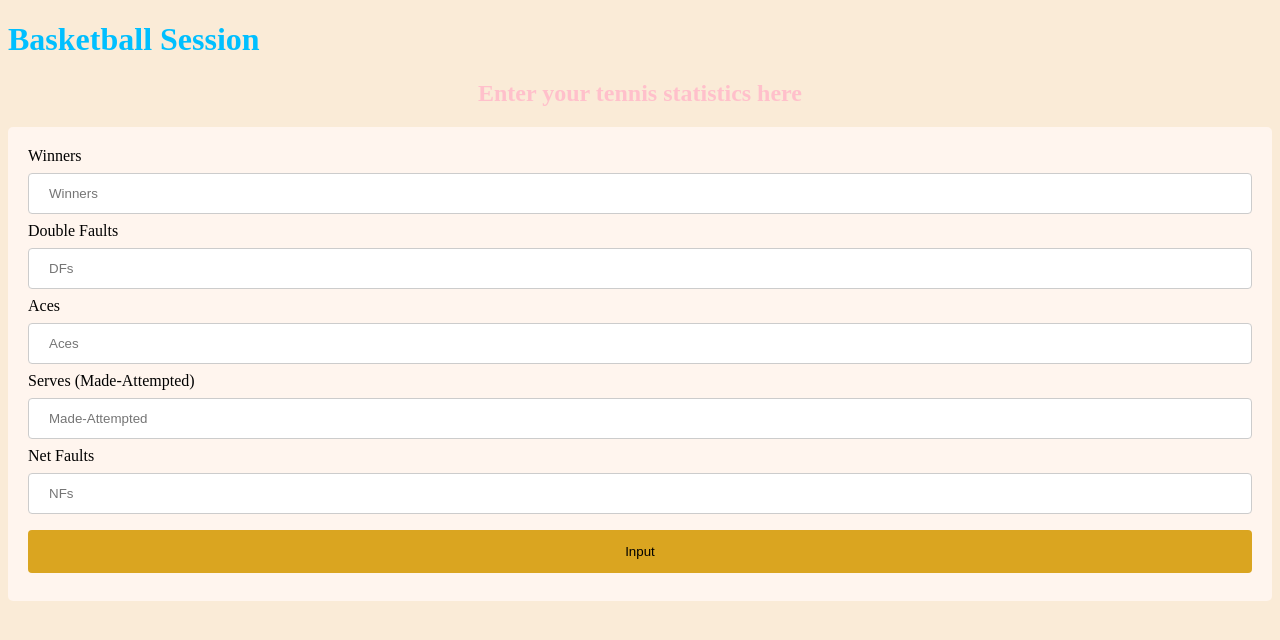
After one commit to clarencewu94/Cmpe138-Sports-Statistic-Website, a Flask app: page /tennis in a window 1280 px wide. The commit adds this page. Shown: the top 640 px of the page. Run offline with Flask 2, Linux system fonts and the light colour scheme.

Commit message:
tennis.html finished

```diff
--- a/service/app.py
+++ b/service/app.py
@@ -34,6 +34,9 @@ def football():
 def soccer():
 	return render_template("soccer.html")
 
+@app.route("/tennis")
+def tennis():
+	return render_template("tennis.html")
 
 if __name__ == "__main__":
 	app.run(debug=True)
--- a/service/templates/SessionHub.html
+++ b/service/templates/SessionHub.html
@@ -59,7 +59,9 @@ div {
     <input type="submit" value="Soccer">
 </form>
 
+<form action="/tennis">
     <input type="submit" value="Tennis">
+</form>
 
     <input type="submit" value="Golf">
 
--- /dev/null
+++ b/service/templates/tennis.html
@@ -0,0 +1,73 @@
+<!doctype html>
+<html lang = "en">
+<title>Group Project</title>
+<link rel="stylesheet" type ="text/css" href="{{ url_for('static', filename = 'style.css')}}">
+
+<body style="background-color:antiquewhite;">
+
+<h1>Basketball Session</h1>
+
+
+<style>
+input[type=text], select {
+    width: 100%;
+    padding: 12px 20px;
+    margin: 8px 0;
+    display: inline-block;
+    border: 1px solid #ccc;
+    border-radius: 4px;
+    box-sizing: border-box;
+}
+
+input[type=submit] {
+    width: 100%;
+    background-color: goldenrod;
+    color: black;
+    padding: 14px 20px;
+    margin: 8px 0;
+    border: none;
+    border-radius: 4px;
+    cursor: pointer;
+}
+
+input[type=submit]:hover {
+    background-color: #9EB9D4;
+}
+
+div {
+    border-radius: 5px;
+    background-color: seashell;
+    padding: 20px;
+}
+</style>
+<body>
+
+<center><h2>Enter your tennis statistics here</h2>
+</center>
+
+<div>
+  <form action="/">
+    <label for="Winners">Winners</label>
+    <input type="text" id="Winners" name="Winners" placeholder="Winners">
+
+    <label for="Double Faults">Double Faults</label>
+    <input type="text" id="Double Faults" name="Double Faults" placeholder="DFs">
+
+    <label for="Aces">Aces</label>
+    <input type="text" id="Aces" name="Aces" placeholder="Aces">
+
+    <label for="Serves">Serves (Made-Attempted)</label>
+    <input type="text" id="Serves" name="Serves" placeholder="Made-Attempted">
+
+    <label for="Net Faults">Net Faults</label>
+    <input type="text" id="Net Faults" name="Net Faults" placeholder="NFs">
+
+    <input type="submit" value="Input">
+    </form>
+
+
+</div>
+
+</body>
+</body>
+</html>
```
